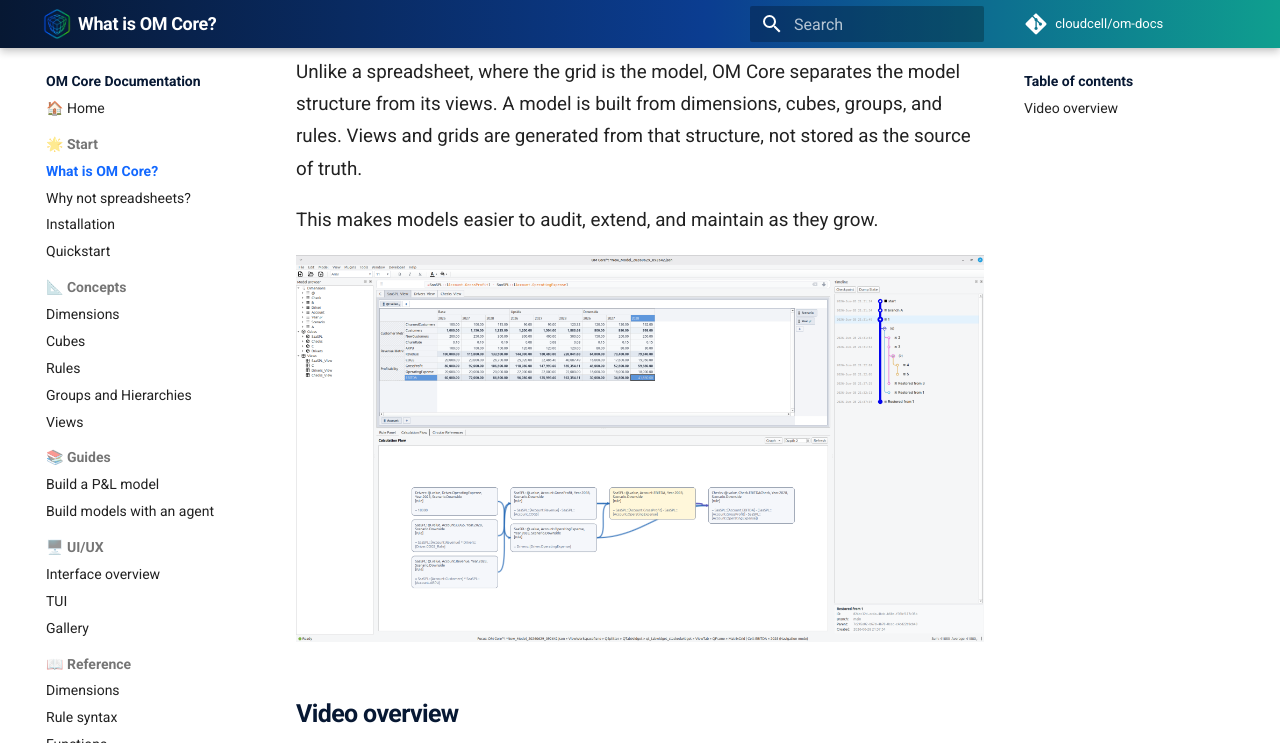
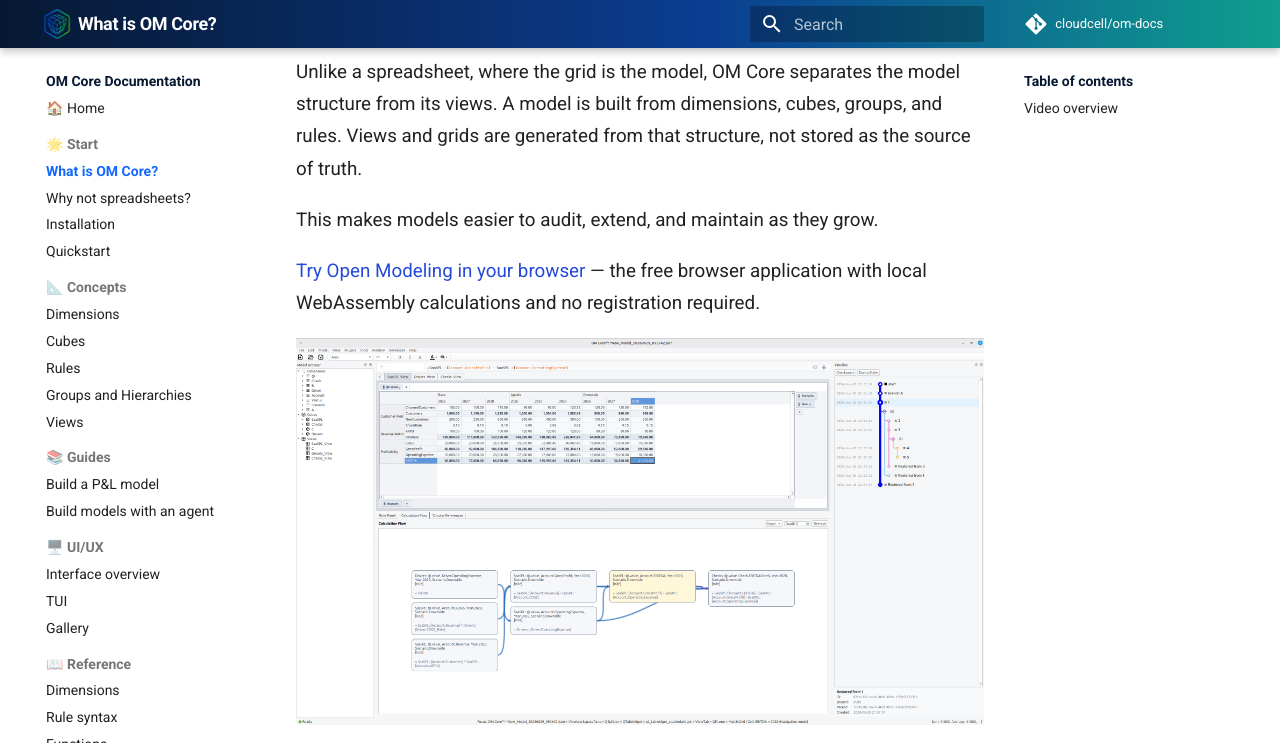
Before and after one commit to cloudcell/om-docs, an MkDocs documentation site: the page built from docs/start/what-is-om-core.md, in a window 1280 px wide and 900 px high, scrolled down 514 px, cut to the strip 0-743 px from the top of the window. Built offline with MkDocs 1.6.1 and Material for MkDocs 9.7.7, drawn with Linux system fonts in a browser that asks for light colours; comment, search, counter and statistics services are not loaded.

Commit message:
docs: link readers to the browser application

```diff
--- a/docs/start/what-is-om-core.md
+++ b/docs/start/what-is-om-core.md
@@ -16,6 +16,8 @@ source of truth.
 
 This makes models easier to audit, extend, and maintain as they grow.
 
+[Try Open Modeling in your browser](https://om.cloudcell.nz/) — the free browser application with local WebAssembly calculations and no registration required.
+
 ![OM Core interface with the Model Browser, Matrix Grid, Timeline, and Calculation Flow](../assets/images/om-core-ui-full.png)
 
 ## Video overview
```
